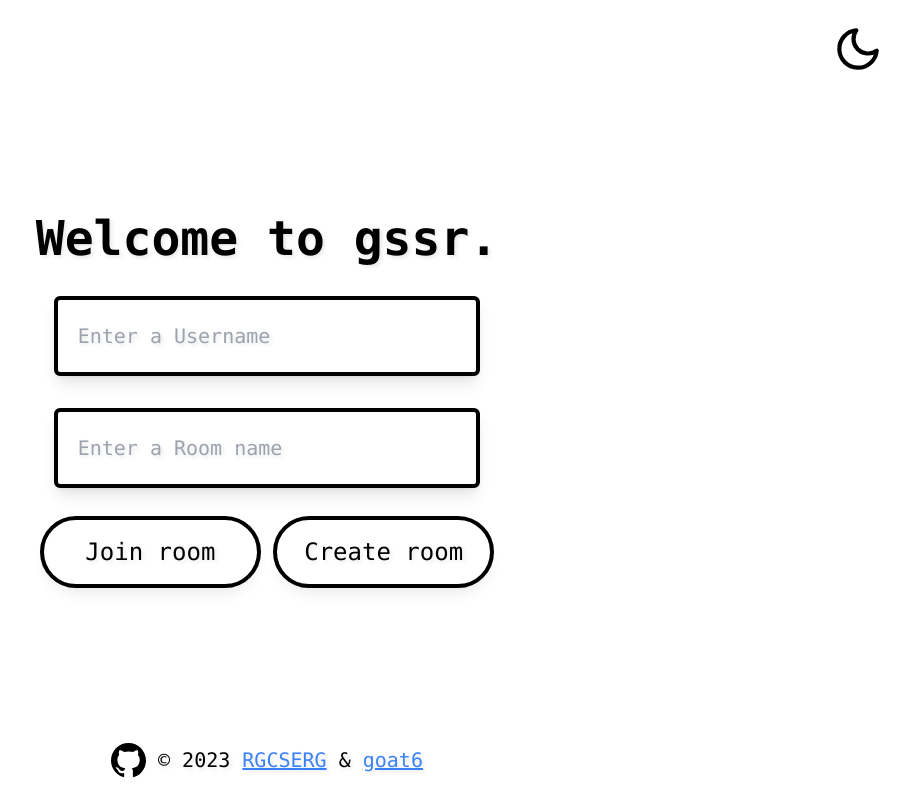
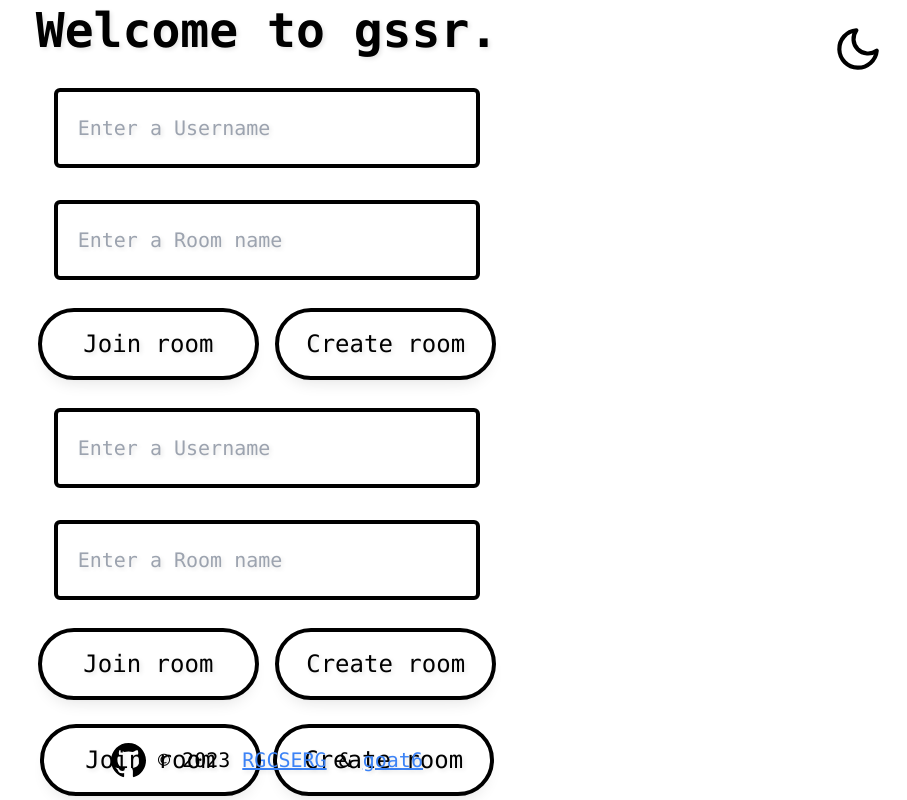
Before and after one commit to RGCSERG/gssr, a React (Vite) app in the folder gssr-react/: page / in a window 1280 px wide. Shown: the whole page, without its empty margins (373-1280 px from the left). Built offline with nearby package versions, Linux system fonts and the light colour scheme.

Commit message:
made the form inputs a whole component

```diff
--- a/gssr-react/src/Form.tsx
+++ b/gssr-react/src/Form.tsx
@@ -1,20 +1,16 @@
-import { useState } from "react";
+import InputField from "./InputField";
+import Button from "./Button";
 
-interface Props {
-  placehold: string;
-  name: string;
-}
-
-const Form = ({ placehold }: Props) => {
-  const [Value, setValue] = useState("");
+const Form = () => {
   return (
-    <input
-      className="text-shadow h-20 w-1/3
-       rounded-md border-4 border-solid border-black p-5 text-xl shadow-lg focus:outline-none dark:border-white dark:bg-black dark:text-white"
-      placeholder={placehold}
-      value={Value}
-      onChange={(e) => setValue(e.target.value)}
-    />
+    <>
+      <InputField placehold="Enter a Username" name="username" />
+      <InputField placehold="Enter a Room name" name="roomName" />
+      <div className="flex w-full items-center justify-center gap-6">
+        <Button name="Join room" />
+        <Button name="Create room" />
+      </div>
+    </>
   );
 };
 
```
